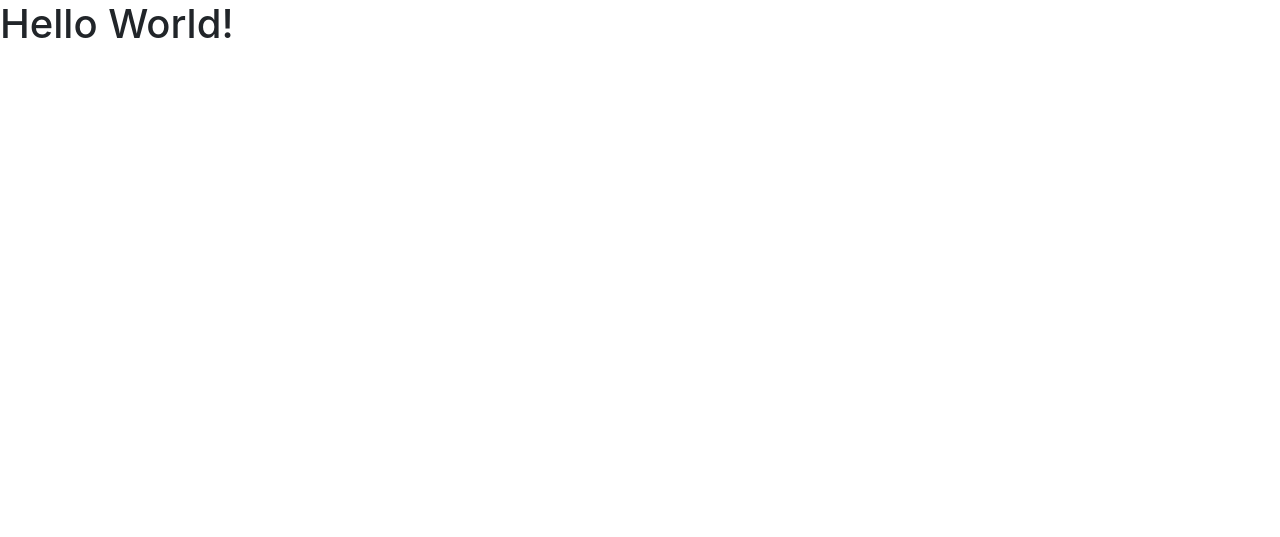
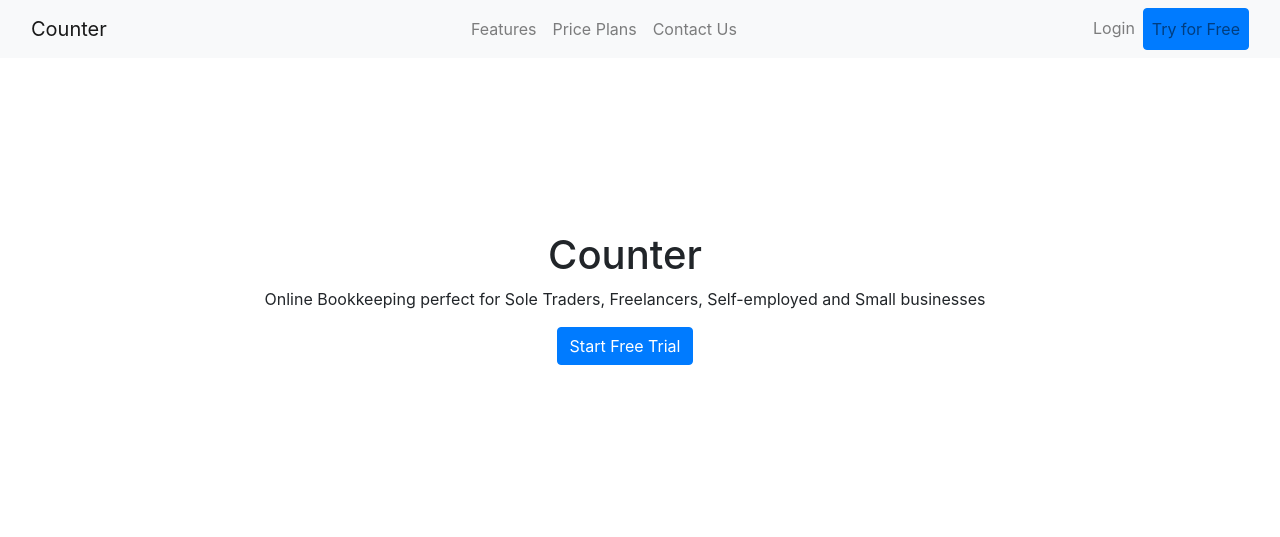
Before and after one commit to R-Prince/counter_v1, a Django app: page / in a window 1280 px wide. Shown: the top 537 px of the page. Run offline with Django 3.2, Linux system fonts and the light colour scheme; some libraries are stand-ins or nearby versions.

Commit message:
Add static/css and media folders. Create navbar and hero section text for index.html

```diff
--- a/counter/settings.py
+++ b/counter/settings.py
@@ -144,6 +144,10 @@ USE_TZ = True
 
 
 # Static files (CSS, JavaScript, Images)
-# https://docs.djangoproject.com/en/3.1/howto/static-files/
+# https://docs.djangoproject.com/en/3.0/howto/static-files/
 
 STATIC_URL = '/static/'
+STATICFILES_DIRS = (os.path.join(BASE_DIR, 'static'),)
+
+MEDIA_URL = '/media/'
+MEDIA_ROOT = os.path.join(BASE_DIR, 'media')
--- a/home/templates/home/index.html
+++ b/home/templates/home/index.html
@@ -2,5 +2,47 @@
 {% load static %}
 
 {% block content %}
-    <h1>Hello World!</h1>
+    <!--Navbar-->
+    <nav class="navbar navbar-expand-lg navbar-light bg-light">
+        <div class="container-fluid">
+            <a class="navbar-brand" href="#">Counter</a>
+            <button class="navbar-toggler" type="button" data-bs-toggle="collapse" data-bs-target="#navbarNav" aria-controls="navbarNav" aria-expanded="false" aria-label="Toggle navigation">
+            <span class="navbar-toggler-icon"></span>
+            </button>
+            <div class="collapse navbar-collapse" id="navbarNav">
+                <ul class="navbar-nav ml-auto">
+                    <li class="nav-item">
+                        <a class="nav-link" aria-current="page" href="#">Features</a>
+                    </li>
+                    <li class="nav-item">
+                        <a class="nav-link" href="#">Price Plans</a>
+                    </li>
+                    <li class="nav-item">
+                        <a class="nav-link" href="#">Contact Us</a>
+                    </li>
+                </ul>
+                <ul class="navbar-nav ml-auto">
+                    <li class="nav-item">
+                        <a class="nav-link" href="#">Login</a>
+                    </li>
+                    <li class="nav-item">
+                        <a class="nav-link btn btn-primary" aria-current="page" href="#">Try for Free</a>
+                    </li>
+                </ul>
+            </div>
+        </div>
+    </nav>
+
+    <!--Hero Section-->
+    <div class="container-fluid hero-container d-flex">
+        <div class="row align-self-center w-100">
+            <div class="col-12 mx-auto">
+                <div class="text-center">
+                    <h1>Counter</h1>
+                    <p>Online Bookkeeping perfect for Sole Traders, Freelancers, Self-employed and Small businesses</p>
+                    <button class="btn btn-primary">Start Free Trial</button>
+                </div>
+            </div>
+        </div>
+    </div>
 {% endblock %}
--- /dev/null
+++ b/static/css/base.css
@@ -0,0 +1,3 @@
+.hero-container {
+    height: 60vh;
+}
--- a/templates/base.html
+++ b/templates/base.html
@@ -15,6 +15,7 @@
     {% block corecss %}
         <!-- Bootstrap CSS -->
         <link rel="stylesheet" href="https://stackpath.bootstrapcdn.com/bootstrap/4.4.1/css/bootstrap.min.css" integrity="sha384-Vkoo8x4CGsO3+Hhxv8T/Q5PaXtkKtu6ug5TOeNV6gBiFeWPGFN9MuhOf23Q9Ifjh" crossorigin="anonymous">
+        <link rel="stylesheet" href="{% static 'css/base.css' %}">
     {% endblock %}
 
     {% block extra_css %}
```
